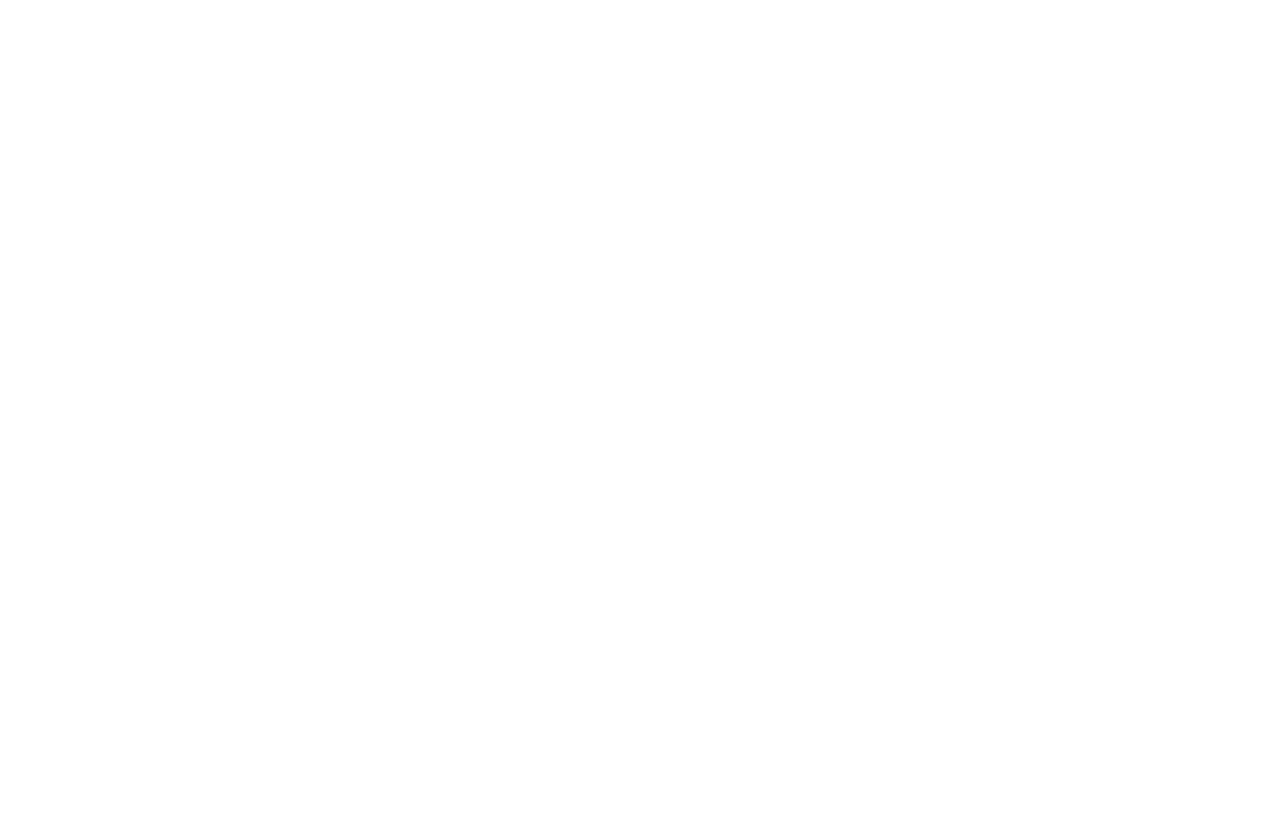
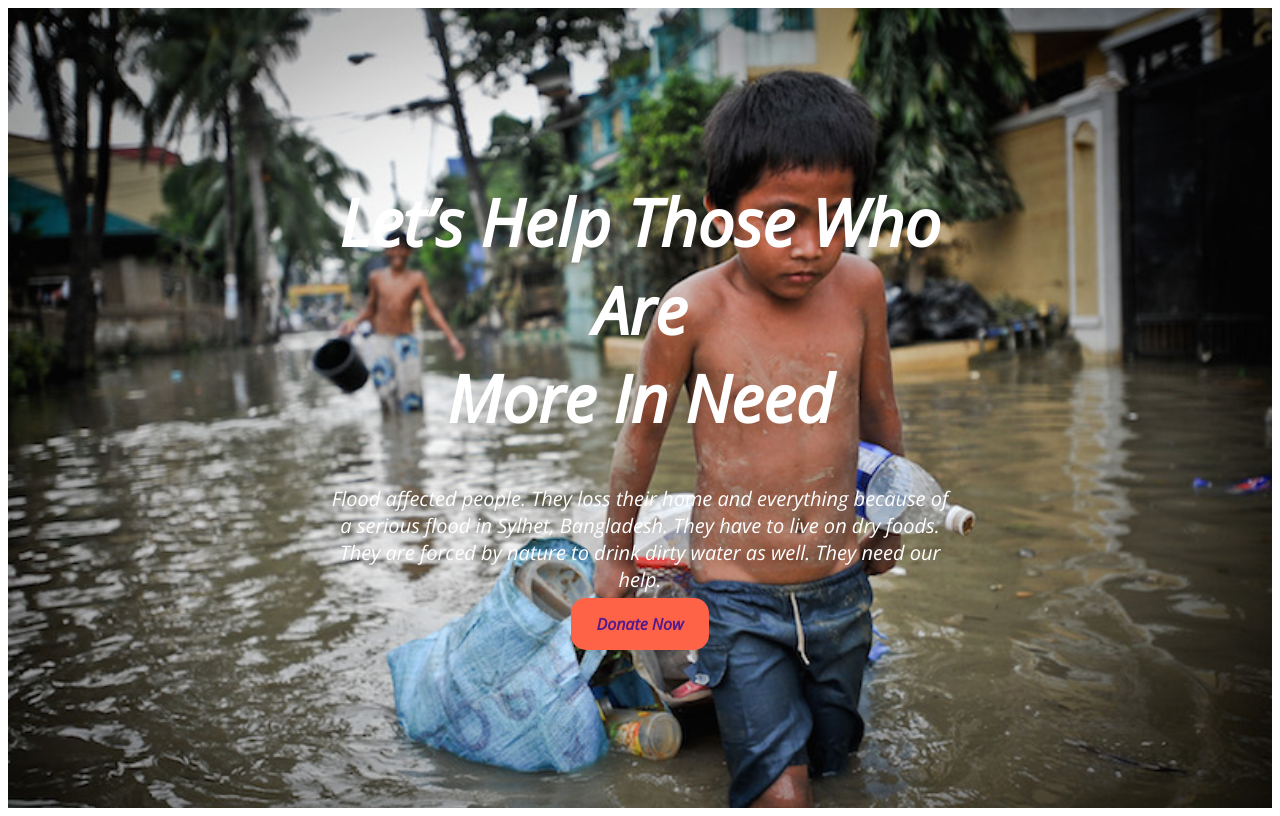
Before and after one commit to Rabbe10581/donate-today, a plain HTML site: page index.html in a window 1280 px wide. Drawn offline with nearby package versions, Linux system fonts and the light colour scheme.

Commit message:
donate-now-added

```diff
--- a/index.html
+++ b/index.html
@@ -6,9 +6,25 @@
     <meta http-equiv="X-UA-Compatible" content="IE=edge">
     <meta name="viewport" content="width=device-width, initial-scale=1.0">
     <title>donate-today </title>
+    <link rel="preconnect" href="https://fonts.googleapis.com">
+    <link rel="preconnect" href="https://fonts.gstatic.com" crossorigin>
+    <link href="https://fonts.googleapis.com/css2?family=Open+Sans:ital@1&family=Poppins&display=swap" rel="stylesheet">
+    <link rel="stylesheet" href="style.css">
 </head>
 
 <body>
+    <div class="background-image">
+        <div class="frontpage">
+            <h1>Let’s Help Those Who Are <br>
+                More In Need</h1>
+            <p>Flood affected people. They loss their home and everything because of a serious flood in
+                Sylhet,
+                Bangladesh. They have to live on dry foods. They are forced by nature to drink dirty water as well. They
+                need our help.
+            </p>
+            <a class="button-item" href="">Donate Now</a>
+        </div>
+    </div>
 
 </body>
 
--- /dev/null
+++ b/style.css
@@ -0,0 +1,33 @@
+body {
+    font-family: 'Open Sans', sans-serif;
+}
+
+.background-image {
+    background-image: url(images/donation9.jpg);
+    background-size: cover;
+    background-repeat: no-repeat;
+    height: 100vh;
+}
+
+h1 {
+    font-size: 65px;
+}
+
+p {
+    font-size: 20px;
+    font-weight: 400;
+}
+
+.button-item {
+    font-weight: 700;
+    text-decoration: none;
+    background-color: tomato;
+    border-radius: 15px;
+    padding: 15px 25px;
+}
+
+.frontpage {
+    color: white;
+    text-align: center;
+    padding: 10% 25%;
+}
```
